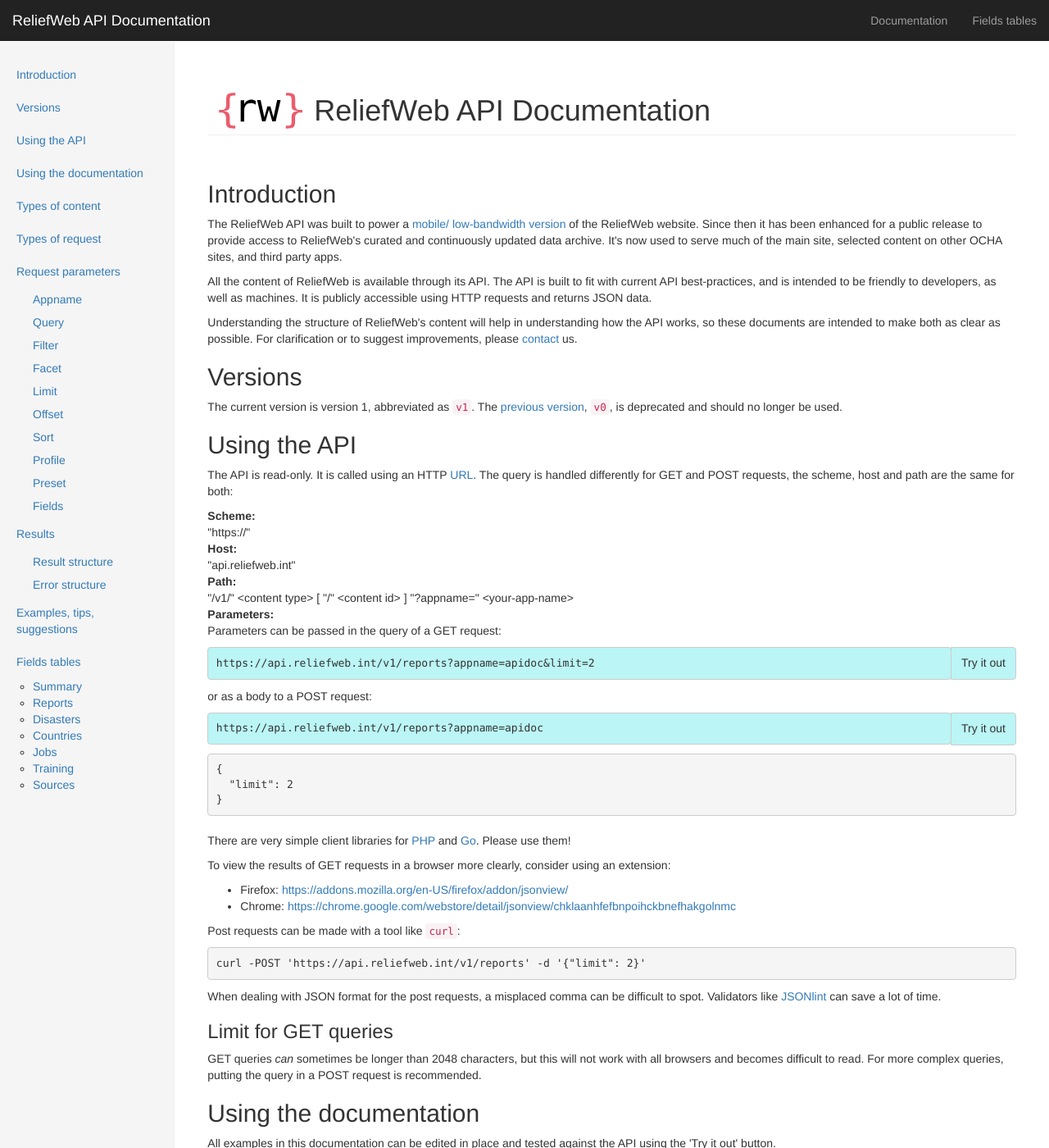
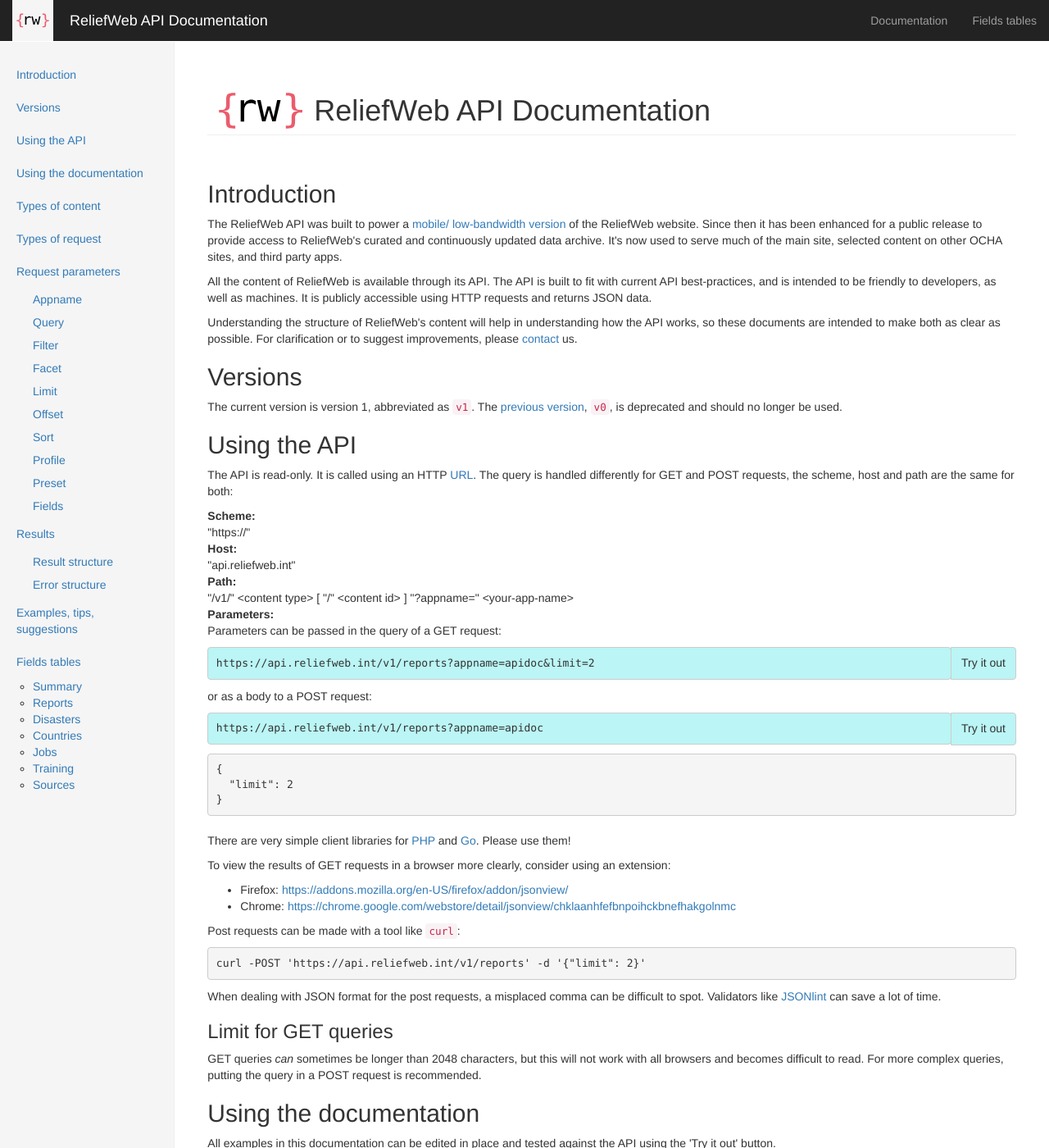
Before and after one commit to UN-OCHA/rwint-api-doc, a Jekyll site: the page index.html, which Jekyll copies as it is, in a window 1280 px wide and 1400 px high. Shown: the whole window at 82% size. Built offline with Jekyll 4.4.1, drawn with Linux system fonts in a browser that asks for light colours.

Commit message:
add logo to navbar too

```diff
--- a/css/dashboard.css
+++ b/css/dashboard.css
@@ -75,10 +75,31 @@ body {
 .main {
   padding: 20px;
 }
+@media (max-width: 400px) {
+  .navbar-brand .text {
+    display: none;
+  }
+}
+
+.logo-background {
+  float: left;
+  background-color: #fff;
+  position: relative;
+  top: -15px;
+  width: 50px;
+}
+
+.navbar-brand .text {
+  padding-left: 20px;
+}
+
 @media (min-width: 768px) {
   .main {
     padding-right: 40px;
     padding-left: 40px;
+  }
+  .logo-background {
+    background-color: #f5f5f5;
   }
 }
 .main .page-header {
--- a/index.html
+++ b/index.html
@@ -36,7 +36,12 @@
             <span class="icon-bar"></span>
             <span class="icon-bar"></span>
           </button>
-          <a class="navbar-brand" href="#">ReliefWeb API Documentation</a>
+          <a class="navbar-brand" href="#">
+            <div class="logo-background">
+              <img src="img/rw-api-logo.svg" alt="logo" >
+            </div>
+            <span class="text">ReliefWeb API Documentation</span>
+          </a>
         </div>
         <div id="navbar" class="navbar-collapse collapse">
           <ul class="nav navbar-nav navbar-right">
```
